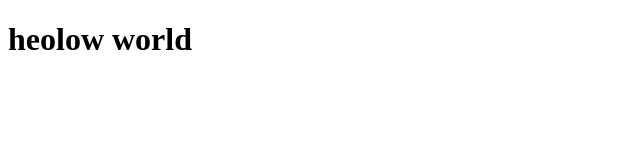
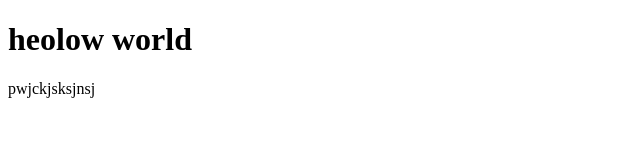
Before and after one commit to vini4721/new-page, a plain HTML site: page index.html in a window 1280 px wide. Shown: the whole page, without its empty margins (0-640 px from the left). Drawn offline with Linux system fonts and the light colour scheme.

Commit message:
Update index.html

```diff
--- a/index.html
+++ b/index.html
@@ -7,5 +7,6 @@
 </head>
 <body>
     <h1>heolow world</h1>
+    pwjckjsksjnsj
 </body>
 </html>
```
